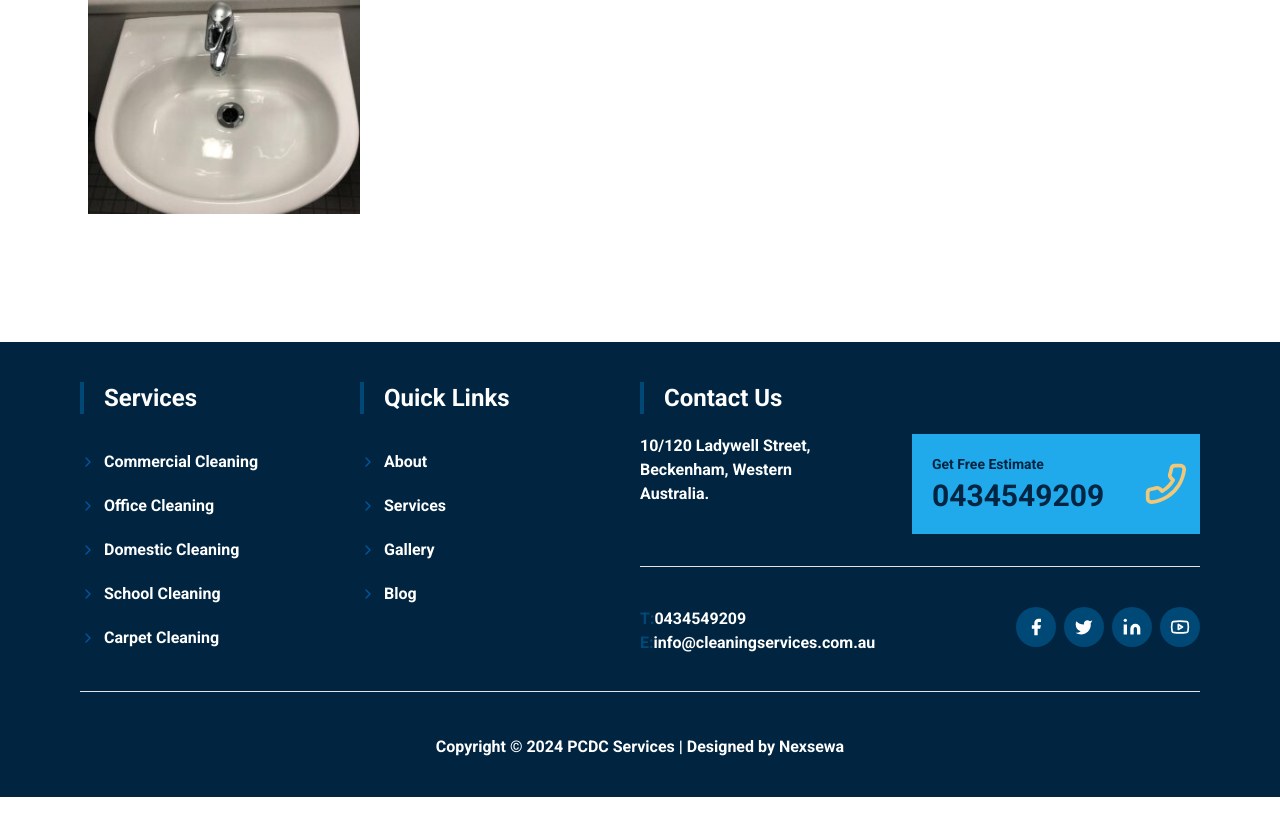
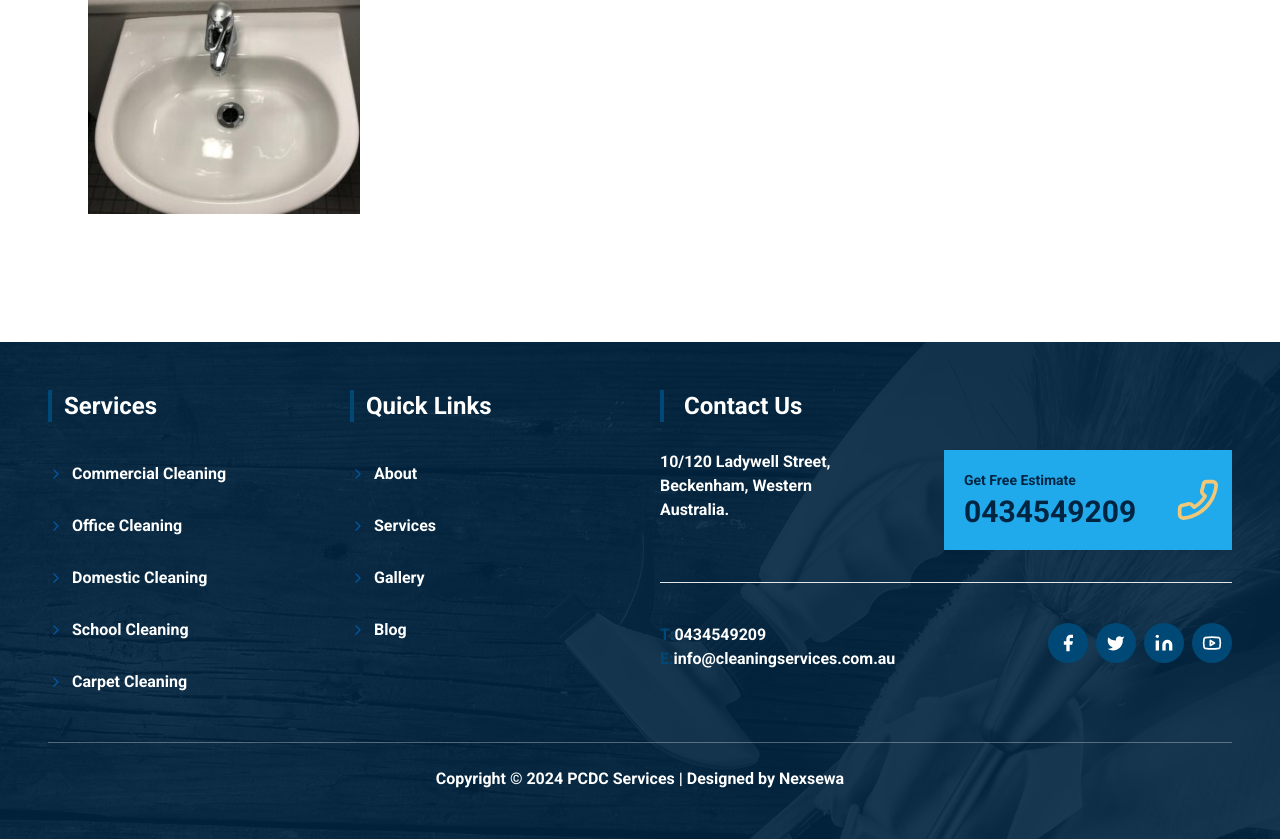
Before and after one commit to ashraf571/cleaning-app, a Next.js app: page /gallery in a window 1280 px wide. Shown: the part 2002-2841 px from the top of the page. Before the commit the page ends 2799 px from the top, so only its background shows below. Built offline with nearby package versions, Linux system fonts and the light colour scheme.

Commit message:
home page complete fixes

```diff
--- a/components/molecules/AboutContentContainer/AboutContentContainer.tsx
+++ b/components/molecules/AboutContentContainer/AboutContentContainer.tsx
@@ -8,7 +8,8 @@ import { useRouter } from "next/navigation";
 const AboutContentContainer = () => {
   const router = useRouter();
   return (
-    <div className=" flex flex-col gap-5 mx-4">
+    <div className="flex justify-center ">
+      <div className=" flex flex-col gap-5 mx-4 max-w-[650px]">
         <Heading heading="About Us" font="48px" />
 
         <div
@@ -18,6 +19,7 @@ const AboutContentContainer = () => {
           PCDC Cleaning: eco-friendly, professional cleaning for homes and
           businesses.
         </div>
+
         <Paragraph
           paragraph="We are recognized as a full-service company, known for the expertise, professionalism, and dedication of our skilled team. With a focus on efficiency and quality, we uphold the high standards we’ve set for our services. Offering a comprehensive range of specialized solutions for homes, businesses, offices, and commercial spaces, we are committed to an eco-friendly approach in all that we do."
           font="20px"
@@ -32,6 +34,7 @@ const AboutContentContainer = () => {
           </Button>
         </div>
       </div>
+    </div>
   );
 };
 
--- a/components/molecules/AboutImagesContainer/AboutImagesContainer.tsx
+++ b/components/molecules/AboutImagesContainer/AboutImagesContainer.tsx
@@ -1,33 +1,51 @@
+"use client";
 import React from "react";
-
 import MenCleanerImage from "@/assets/images/MenCleaner.jpg";
 import WomenCleanerImage from "@/assets/images/WomenCleaner.jpg";
 import Image from "next/image";
+import { Tilt } from "react-tilt";
 
 const AboutImagesContainer = () => {
   return (
-    <div className="grid sm:grid-cols-1 md:grid-cols-2 gap-5 md:gap-8 ml-0 ">
+    <div className="grid sm:grid-cols-1 md:grid-cols-2 gap-4 md:gap-8 mx-4">
+      <Tilt options={{ max: 10, scale: 1, speed: 400 }}>
         <Image
           src={MenCleanerImage}
-        alt="MenCleaner"
+          alt="Animated"
+          draggable={false}
           className="w-full md:w-[314px]"
+          style={{
+            transition: "all 0.6s ease-out",
+            transformOrigin: "center",
+          }}
         />
-      <div className="relative mt-3 md:mt-12">
+      </Tilt>
+      <div className="relative mt-3 md:mt-12 w-full">
+        {/* Wrapper for Image to maintain responsive layout */}
+        <div className="relative w-full">
+          <Tilt options={{ max: 10, scale: 1, speed: 400 }}>
             <Image
               src={WomenCleanerImage}
-          alt="WomenCleaner"
-          className="w-full md:w-[314px] "
+              alt="Animated"
+              draggable={false}
+              className="w-full  md:w-[314px] h-auto" // Ensures image scales responsively
+              style={{
+                transition: "all 0.6s ease-out",
+                transformOrigin: "center",
+              }}
             />
+          </Tilt>
 
-        <div className="flex flex-col bg-skyblue items-center justify-center py-5 px-3 w-32 md:w-44 absolute bottom-0 md:bottom-8 lg:bottom-24 right-0 ">
+          {/* Bottom-right corner div */}
+          <div className="flex flex-col bg-skyblue items-center justify-center py-5 px-3 w-32 md:w-44 absolute bottom-0 right-0 ">
             <div className="flex gap-2 text-cyanblue items-center">
               <span className="font-bold text-2xl md:text-4xl">0</span>
               <span className="font-bold text-lg mt-1">+</span>
             </div>
-
-          <span className="text-cyanblue text-base w-full text-center ">
+            <span className="text-cyanblue text-base w-full text-center">
               Years Of Experience
             </span>
+          </div>
         </div>
       </div>
     </div>
--- a/components/organisms/AboutSection/AboutSection.tsx
+++ b/components/organisms/AboutSection/AboutSection.tsx
@@ -11,11 +11,11 @@ const AboutSection = () => {
   return (
     <div
       ref={ref}
-      className={`grid sm:grid-cols-1 md:grid-cols-2 gap-5 md:gap-14 mx-4 ml-0 py-5 w-full md:mx-auto max-w-[1200px] transform transition-all duration-700 ${
+      className={`grid md:grid-cols-1 lg:grid-cols-2 gap-5 md:gap-10 mx-4 ml-0 py-5 w-full md:mx-auto max-w-[1200px] transform transition-all duration-700 ${
         inView ? "animate-zoomOut" : "scale-50 opacity-0"
       }`}
     >
-      <div className="px-4">
+      <div className="flex justify-center max-w-[full] ">
         <AboutImagesContainer />
       </div>
       <AboutContentContainer />
--- a/components/organisms/FooterSection/ContactUs.tsx
+++ b/components/organisms/FooterSection/ContactUs.tsx
@@ -5,7 +5,7 @@ import Link from "next/link";
 const ContactUs = () => {
   return (
     <div className="">
-      <div className="flex flex-col gap-5">
+      <div className="flex flex-col gap-7">
         <div className="flex gap-5">
           <div className="w-1 bg-cyanblue"></div>
           <h2 className="font-bold text-2xl">Contact Us</h2>
@@ -44,9 +44,16 @@ const ContactUs = () => {
           </div>
           <div className="flex group">
             <span className="text-cyanblue font-semibold">E:</span>
-            <span className="font-semibold group-hover:text-skyblue">
+
+            <Link
+              href="https://mail.google.com/mail/u/0/#compose"
+              target="blank"
+              rel="noopener noreferrer"
+              className="font-semibold group-hover:text-skyblue"
+            >
+              {" "}
               info@cleaningservices.com.au
-            </span>
+            </Link>
           </div>
         </div>
 
--- a/components/organisms/FooterSection/Footer.tsx
+++ b/components/organisms/FooterSection/Footer.tsx
@@ -1,90 +1,85 @@
 "use client";
+
 import Image from "next/image";
 import React from "react";
 import footerImage from "@/assets/images/FooterImages/footer-1-bg-1.jpeg";
-import { ChevronRight, ChevronUp } from "lucide-react";
+import { ChevronRight } from "lucide-react";
 import Link from "next/link";
 import ContactUs from "./ContactUs";
-import { useInView } from "react-intersection-observer";
-import { motion } from "framer-motion";
 
 const Footer = () => {
-  const { ref, inView } = useInView({ threshold: 0.1, triggerOnce: false });
+  return (
+    <div className="relative bg-darkcyan bg-opacity-90 mt-20">
+      {/* Background Image */}
+      <div className="absolute inset-0 -z-10">
+        <Image
+          src={footerImage}
+          alt="Footer Background"
+          layout="fill" // Ensures it fills the parent container
+          objectFit="cover" // Ensures it covers the container
+          quality={100}
+          priority // Optimize image for above-the-fold content
+        />
+      </div>
 
-  const itemVariants = {
-    hidden: { y: "-100vh", opacity: 0 },
-    visible: {
-      y: 0,
-      opacity: 1,
-      transition: { duration: 1, ease: "easeInOut" },
-    },
-  };
-
-  return (
-    <div className="mt-20 bg-darkcyan">
-      <div className="relative text-white  bg-opacity-90 px-5 md:px-10 pt-10 flex flex-col gap-9 mx-auto w-full max-w-[1200px]">
-        <div className="grid grid-cols-1 md:grid-cols-2 gap-5 md:gap-0">
-          <div className="grid grid-cols-1 md:grid-cols-2 gap-5 md:gap-0">
-            <div className="flex flex-col gap-5">
-              <div className="flex gap-5">
-                <div className="w-1 bg-cyanblue"></div>
+      {/* Content Container */}
+      <div className="relative z-10 mx-auto max-w-[1200px] px-4 md:px-2 py-12 text-white ">
+        <div className="grid grid-cols-1 md:grid-cols-2 gap-10">
+          {/* Services and Quick Links */}
+          <div className="grid grid-cols-1 md:grid-cols-2 gap-8">
+            {/* Services */}
+            <div className="flex flex-col gap-6">
+              <div className="flex items-center gap-3">
+                <div className="w-1 bg-cyanblue h-full"></div>
                 <h2 className="font-bold text-2xl">Services</h2>
               </div>
-
-              <div className="mt-4 flex flex-col gap-5">
-                {footerServices.map((Item, index) => {
-                  return (
-                    <Link href={Item.link} key={index} className="">
+              <div className="mt-4 flex flex-col gap-7">
+                {footerServices.map((item, index) => (
+                  <Link href={item.link} key={index}>
                     <div className="flex items-center gap-2">
                       <ChevronRight size={16} className="text-lightblue" />
                       <span className="font-semibold hover:text-lightblue">
-                          {Item.name}
+                        {item.name}
                       </span>
                     </div>
                   </Link>
-                  );
-                })}
+                ))}
               </div>
             </div>
 
-            {/* quick links */}
-
-            <div className="flex flex-col gap-5">
-              <div className="flex gap-5">
-                <div className="w-1 bg-cyanblue"></div>
+            {/* Quick Links */}
+            <div className="flex flex-col gap-6">
+              <div className="flex items-center gap-3">
+                <div className="w-1 bg-cyanblue h-full"></div>
                 <h2 className="font-bold text-2xl">Quick Links</h2>
               </div>
-
-              <div className="mt-4 flex flex-col gap-5">
-                {QuickLinks.map((Item, index) => {
-                  return (
-                    <Link href={Item.link} key={index} className="">
+              <div className="mt-4 flex flex-col gap-7">
+                {QuickLinks.map((item, index) => (
+                  <Link href={item.link} key={index}>
                     <div className="flex items-center gap-2">
                       <ChevronRight size={16} className="text-lightblue" />
                       <span className="font-semibold hover:text-lightblue">
-                          {Item.name}
+                        {item.name}
                       </span>
                     </div>
                   </Link>
-                  );
-                })}
+                ))}
               </div>
             </div>
           </div>
 
+          {/* Contact Us */}
           <div>
             <ContactUs />
           </div>
         </div>
 
-        <hr className="h-2 w-full" />
-
-        <div className="flex justify-center items-center ">
+        {/* Footer Bottom */}
+        <div className="mt-12 border-t border-white/30 pt-6 text-center">
           <span className="text-white font-semibold">
             Copyright © 2024 PCDC Services | Designed by Nexsewa
           </span>
         </div>
-        <div className="bg-red400 h-[2px]"></div>
       </div>
     </div>
   );
--- a/components/organisms/ServiceSection/ServiceSection.tsx
+++ b/components/organisms/ServiceSection/ServiceSection.tsx
@@ -57,7 +57,7 @@ const ServiceSection = () => {
   };
 
   return (
-    <div className="mt-10 pb-20 md:mx-auto w-full max-w-[1200px] ml-0 px-4 ">
+    <div className="mt-10 pb-20 md:mx-auto w-full max-w-[1200px] ml-0 px-4">
       <motion.div
         className="flex justify-center"
         variants={ServiceVariants}
--- a/components/organisms/TestinomialSlider/TestinomialSlider.tsx
+++ b/components/organisms/TestinomialSlider/TestinomialSlider.tsx
@@ -41,9 +41,9 @@ const TestinomialSlider = () => {
   };
 
   return (
-    <div className="bg-darkocean w-full">
-      <div className=" w-full ml-0 md:mx-auto max-w-[1200px]">
-        <div className="flex flex-col gap-10 mt-10 mx-4 md:mx-14 pb-20 pt-16 ">
+    <div className="bg-darkocean w-full px-4 md:px-12 ">
+      <div className=" w-full  mx-auto max-w-[1200px] ">
+        <div className="flex flex-col gap-10 mt-10  pb-20 pt-16 ">
           <motion.div
             className="flex justify-center"
             ref={ref}
--- a/components/organisms/Topbar/Topbar.tsx
+++ b/components/organisms/Topbar/Topbar.tsx
@@ -18,8 +18,6 @@ const Topbar = () => {
   const ServicesToggle = () => {
     setServicesOpen(!servicesOpen);
   };
-
-  console.log("value is", servicesOpen);
 
   return (
     <div className="mx-auto w-full max-w-[1200px]">
--- a/components/templates/ServicesDetailes/ServicesDetailesSection.tsx
+++ b/components/templates/ServicesDetailes/ServicesDetailesSection.tsx
@@ -2,7 +2,6 @@ import React from "react";
 import { motion } from "framer-motion";
 
 import Heading6040 from "@/components/atoms/Heading60-40-32/Heading60-40-32";
-import domesticCleaning from "@/assets/images/serviceSectionImage/domistic-cleaning.jpg";
 
 interface ServiceContentSectionIF {
   heading?: string;
```
Also changed, not shown: components/atoms/Heading60-48-40/Heading60-48-40.tsx (+9 -6 lines). Lines whose indentation alone changed are shown as unchanged.
